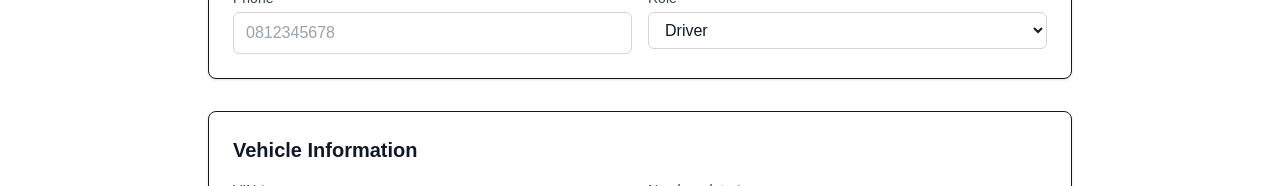
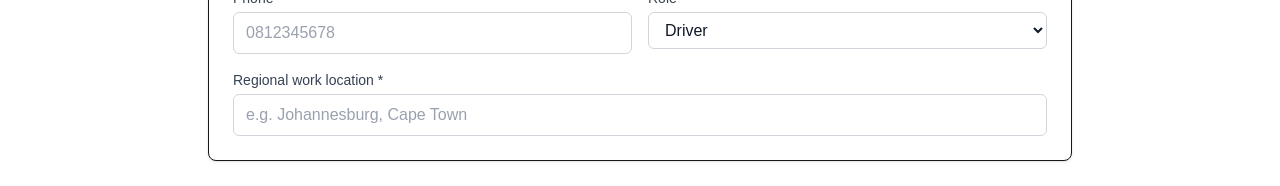
Before and after one commit to Sibusiso-K/pickme, a Next.js app: page / in a window 1280 px wide. Shown: the part 516-702 px from the top of the page. Built offline with nearby package versions, Linux system fonts and the light colour scheme; no server answers.

Commit message:
work location changes

```diff
--- a/src/app/page.tsx
+++ b/src/app/page.tsx
@@ -15,6 +15,7 @@ const FormSchema = z.object({
   full_name: z.string().min(2, "Required"),
   email: z.string().email("Invalid email"),
   phone: z.string().min(10, "Phone number must be at least 10 digits"),
+  regional_work_location: z.string().min(2, "Required"),
   role: z.enum(["owner", "driver", "both"]),
   vin: z.string().min(5, "VIN must be at least 5 characters"),
   number_plate: z.string().min(2, "Required"),
@@ -286,6 +287,20 @@ export default function Page() {
                   <option value="driver">Driver</option>
                   <option value="both">Both</option>
                 </select>
+              </div>
+
+              <div className="md:col-span-2">
+                <label className="block text-sm font-medium text-gray-700 mb-1">
+                  Regional work location *
+                </label>
+                <input
+                  className="w-full rounded-md border border-gray-300 px-3 py-2 text-gray-900 placeholder:text-gray-400 focus:border-black focus:ring-1 focus:ring-black"
+                  placeholder="e.g. Johannesburg, Cape Town"
+                  {...register("regional_work_location")}
+                />
+                {errors.regional_work_location && (
+                  <p className="text-sm text-red-600 mt-1">{errors.regional_work_location.message}</p>
+                )}
               </div>
             </div>
           </section>
@@ -660,7 +675,7 @@ export default function Page() {
             </a>
             .
           </p>
-        </form>hduol
+        </form>
 
         <footer className="mt-12 text-center text-xs text-gray-500">
           © {new Date().getFullYear()} Pikme (Pty) Ltd. All rights reserved.
```
